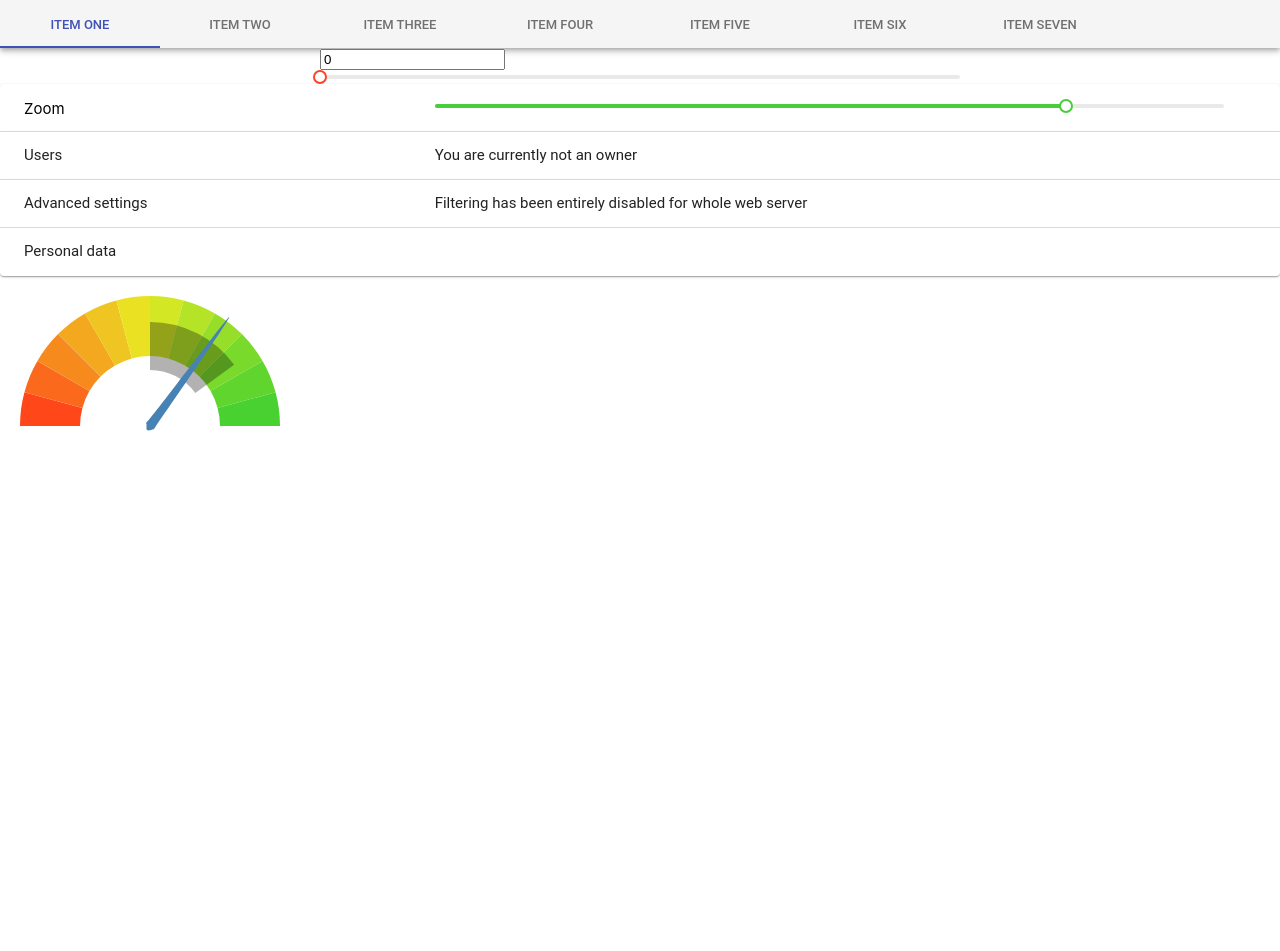
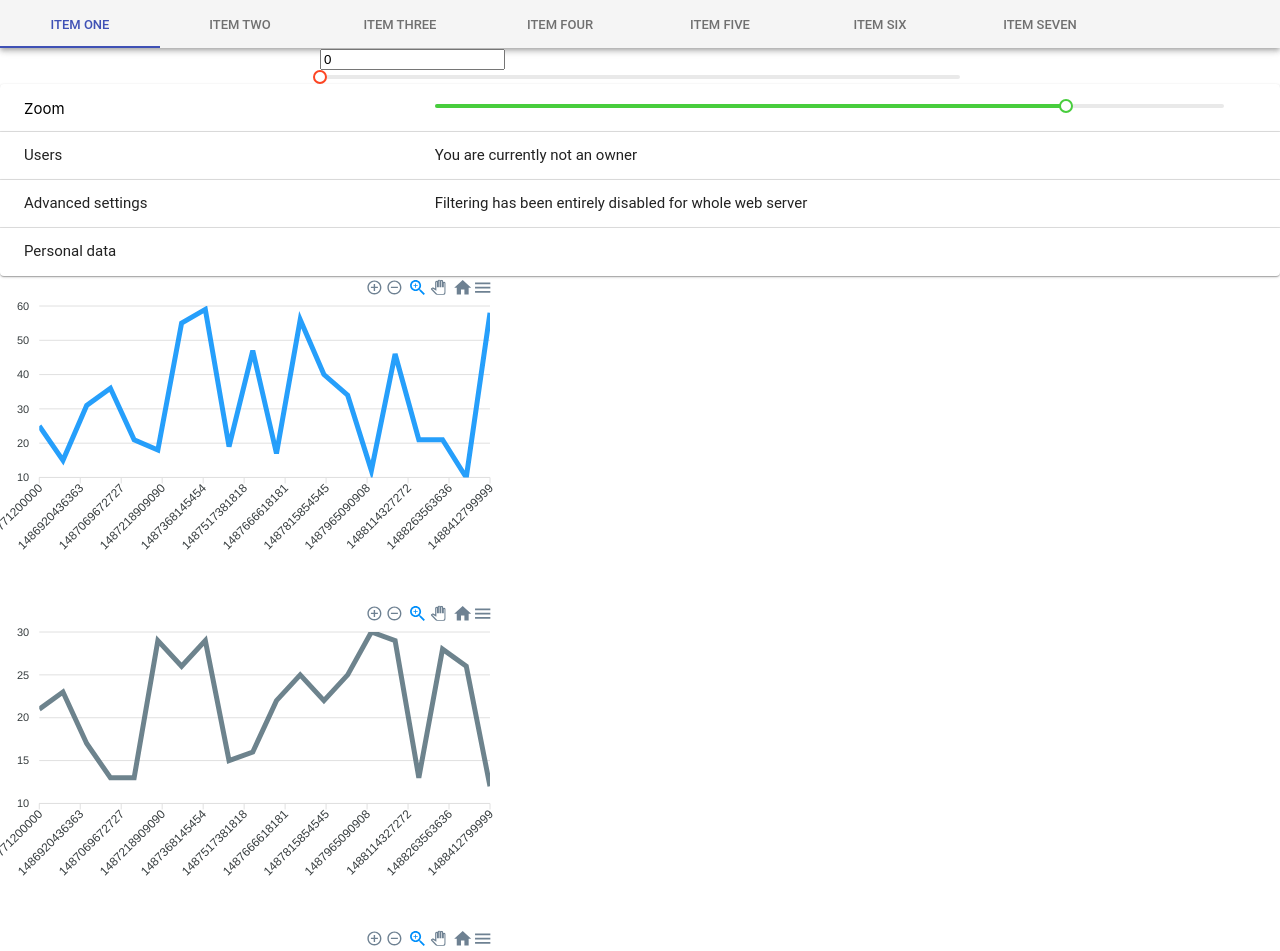
Before and after one commit to superpower1/MaterialPlayground, a React (Create React App) app: page / in a window 1280 px wide. Shown: the top 951 px of the page. Before the commit the page ends 800 px from the top, so only its background shows below. Built offline with nearby package versions, Linux system fonts and the light colour scheme.

Commit message:
Added synchroized charts

```diff
--- a/src/App.js
+++ b/src/App.js
@@ -4,6 +4,7 @@ import Flexbox from './components/Flexbox';
 import BenchmarkBar from './components/BenchmarkBar';
 import Accordion from './components/Accordion';
 import Table from './components/Table/Table';
+import SychronizedChart from './components/Table/SychronizedChart';
 import Speedo from './components/BenchmarkSpeedo';
 import './App.css';
 
@@ -30,6 +31,7 @@ class App extends Component {
         </div>
         <Accordion></Accordion>
         {/* <Table/> */}
+        <SychronizedChart/>
         <Speedo value={70} rangeMin={50} rangeMax={80}
           segments={12}
           needleColor="steelblue"
--- a/src/components/Table/ApexLineChart.js
+++ b/src/components/Table/ApexLineChart.js
@@ -31,7 +31,7 @@ class ApexLineChart extends Component {
     return (
       <div>
         <Chart
-          options={this.state.options}
+          options={this.props.options || this.state.options}
           series={this.props.series}
           type="line"
           width="500"
--- /dev/null
+++ b/src/components/Table/SychronizedChart.js
@@ -0,0 +1,72 @@
+import React, {Component} from 'react';
+import ApexLineChart from './ApexLineChart';
+
+function generateDayWiseTimeSeries(baseval, count, yrange) {
+  var i = 0;
+  var series = [];
+  while (i < count) {
+    var x = baseval;
+    var y = Math.floor(Math.random() * (yrange.max - yrange.min + 1)) + yrange.min;
+
+    series.push([x, y]);
+    baseval += 86400000;
+    i++;
+  }
+  return series;
+}
+
+class SyncChart extends Component {
+  render() {
+    return (
+      <div>
+        <ApexLineChart
+          series={[{
+            data: generateDayWiseTimeSeries(new Date('11 Feb 2017').getTime(), 20, {
+              min: 10,
+              max: 60
+            })
+          }]}
+          options={{
+            chart: {
+              id: 'fb',
+              group: 'social',
+            },
+            colors: ['#008FFB'],
+          }}
+        />
+        <ApexLineChart
+          series={[{
+            data: generateDayWiseTimeSeries(new Date('11 Feb 2017').getTime(), 20, {
+              min: 10,
+              max: 30
+            })
+          }]}
+          options={{
+            chart: {
+              id: 'tw',
+              group: 'social',
+            },
+            colors: ['#546E7A'],
+          }}
+        />
+        <ApexLineChart
+          series={[{
+            data: generateDayWiseTimeSeries(new Date('11 Feb 2017').getTime(), 20, {
+              min: 10,
+              max: 90
+            })
+          }]}
+          options={{
+            chart: {
+              id: 'yt',
+              group: 'social',
+            },
+            colors: ['#00E396'],
+          }}
+        />
+      </div>
+    );
+  }
+}
+
+export default SyncChart;
```
